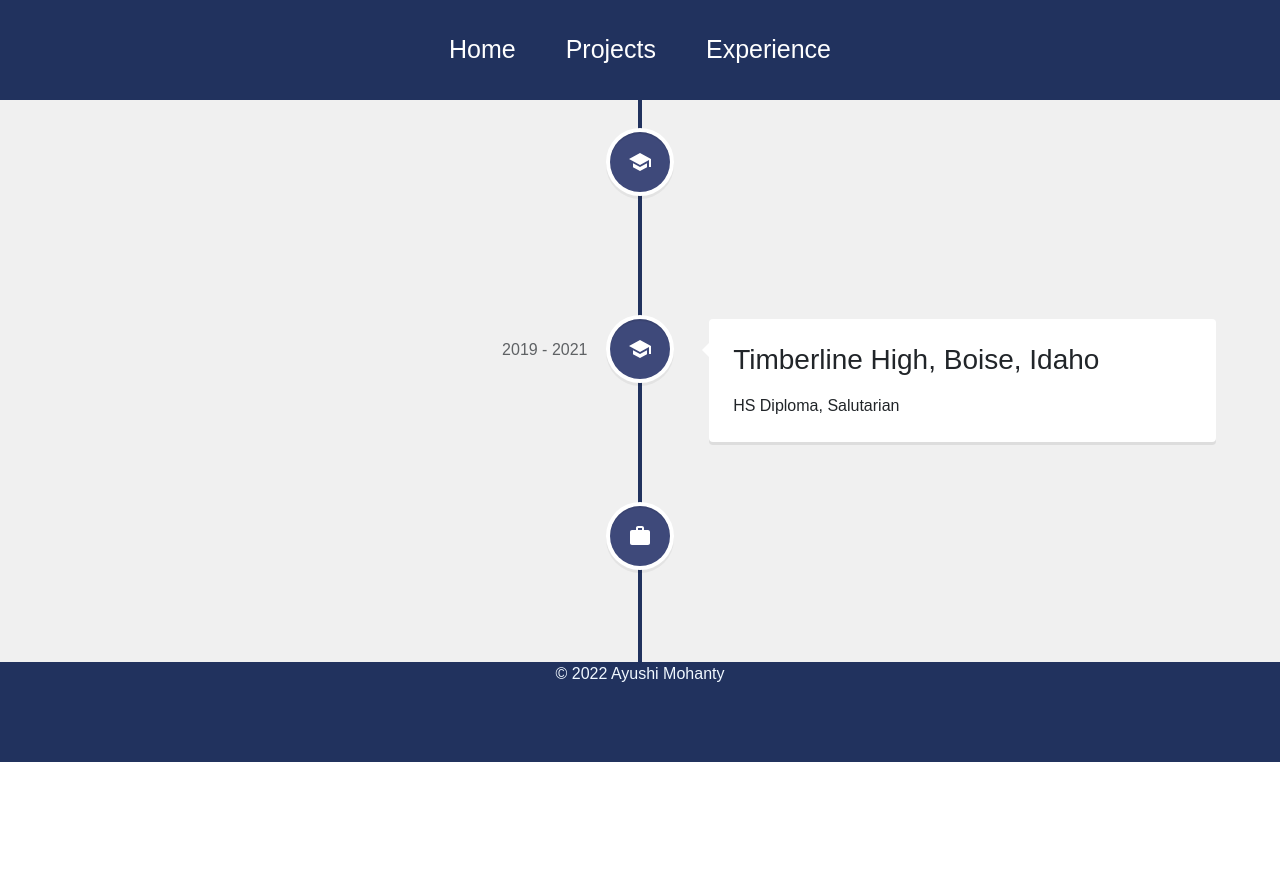
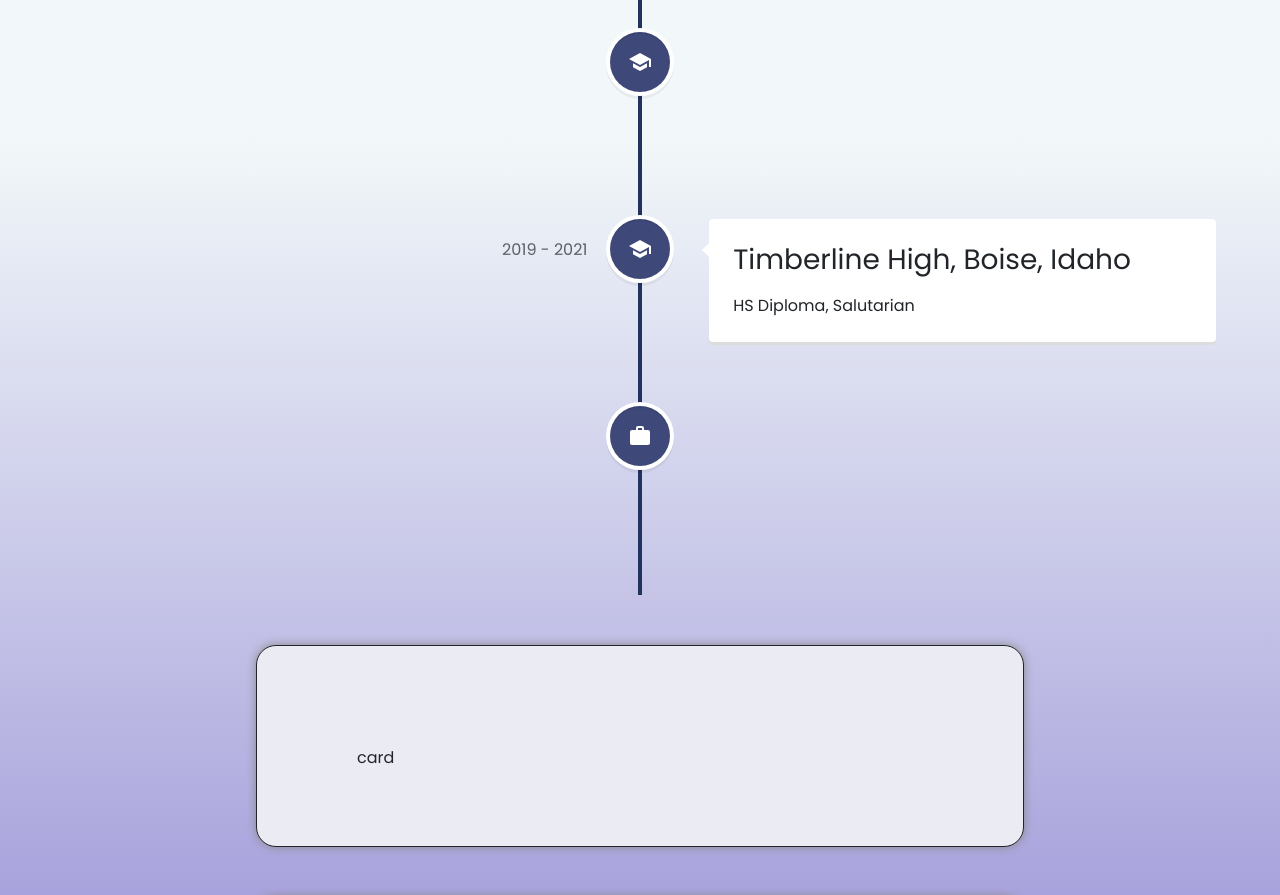
Before and after one commit to ayushiM2020/portfolio, a React (Create React App) app in the folder ayushi-portfolio/client/: page /portfolio/experience in a window 1280 px wide. Shown: the top 895 px of the page. Before the commit the page ends 800 px from the top, so only its background shows below. Built offline with nearby package versions, Linux system fonts and the light colour scheme; a web font is replaced by a local one.

Commit message:
website revision

```diff
--- a/ayushi-portfolio/client/src/App.css
+++ b/ayushi-portfolio/client/src/App.css
@@ -19,15 +19,36 @@
   --loader-color: #0cbfae;
 } */
 .App {
-  width: 100%;
+  /*width: 100%;
   height: auto;
   display: flex;
   flex-direction: column;
   font-family: Arial, Helvetica, sans-serif;
-  background-color: #f0f0f0;
+  background-color: #f0f0f0;*/
+  background: rgb(65, 43, 179);
+  background: linear-gradient(
+    0deg,
+    rgba(65, 43, 179, 1) 0%,
+    rgba(242, 248, 249, 1) 93%
+  );
+  height: 100%;
 }
 
 body {
   padding: 0;
   margin: 0;
+  height: 100%;
 }
+
+.card {
+  width: auto;
+  height: 200px;
+  background: rgb(235, 236, 243);
+  margin-right: 20%;
+  margin-left: 20%;
+  margin-top: 50px;
+  border-radius: 20px;
+  border: 1px solid;
+  padding: 100px;
+  box-shadow: 0px 0px 10px #888888;
+}
--- a/ayushi-portfolio/client/src/App.js
+++ b/ayushi-portfolio/client/src/App.js
@@ -1,6 +1,8 @@
 import "./App.css";
 import { BrowserRouter as Router, Routes, Route } from "react-router-dom";
 import Home1 from "./pages/Home1";
+import Card from "./card.js";
+
 import Projects from "./pages/Projects";
 import Experience from "./pages/Experience";
 import Navbar from "./components/Navbar";
@@ -10,7 +12,7 @@
 function App() {
   return (
     <div className="App">
-      <Navbar />
+      {/* <Navbar /> */}
       <Router basename="/portfolio">
         <Routes>
           <Route path="/" element={<Home1 />} />
@@ -18,6 +20,11 @@
           <Route path="/experience" element={<Experience />} />
         </Routes>
       </Router>
+      <Card />
+      <Card />
+      <Card />
+      <Card />
+      <Card />
       <Footer />
     </div>
   );
--- /dev/null
+++ b/ayushi-portfolio/client/src/card.js
@@ -0,0 +1,8 @@
+import React from "react";
+import "./App.css";
+
+function card() {
+  return <div className="card">card</div>;
+}
+
+export default card;
--- a/ayushi-portfolio/client/src/components/Footer.css
+++ b/ayushi-portfolio/client/src/components/Footer.css
@@ -1,7 +1,8 @@
 .footer {
   width: 100%;
   height: 100px;
-  background: #21325e;
+  background: transparent;
+  padding: 20px;
 }
 .footer p {
   align-items: flex;
--- a/ayushi-portfolio/client/src/pages/Home1.js
+++ b/ayushi-portfolio/client/src/pages/Home1.js
@@ -7,7 +7,7 @@
 export default function Profile() {
   return (
     <div>
-      <div className="profile-container">
+      {/* <div className="profile-container">
         <div className="profile-parent">
           <div className="profile-details">
             <div className="colz">
@@ -73,7 +73,7 @@
             }}
           />
         </div>
-      </div>
+      </div> */}
 
       <Skills />
     </div>
```
